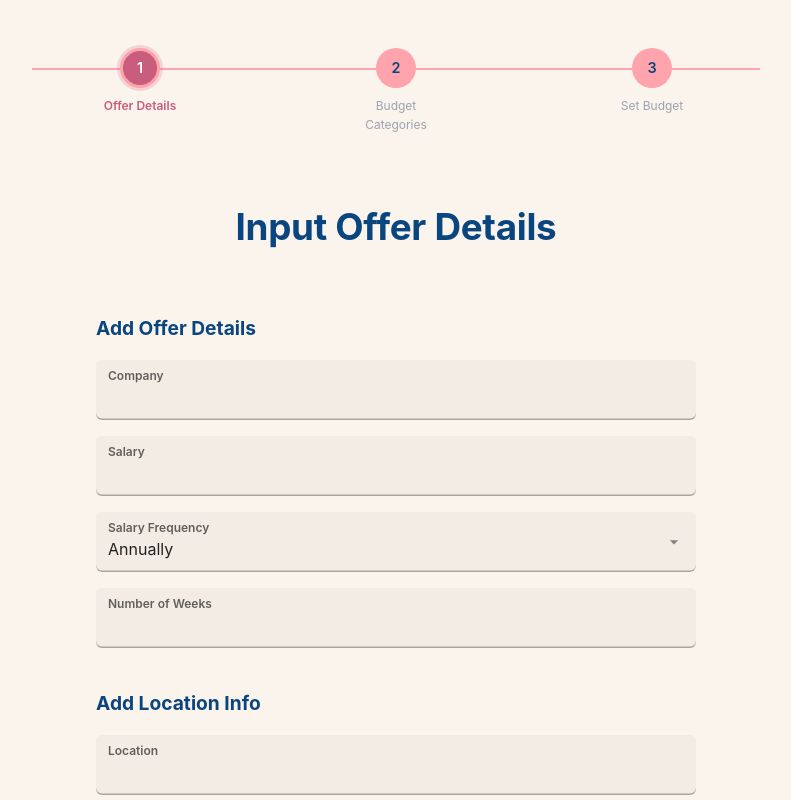
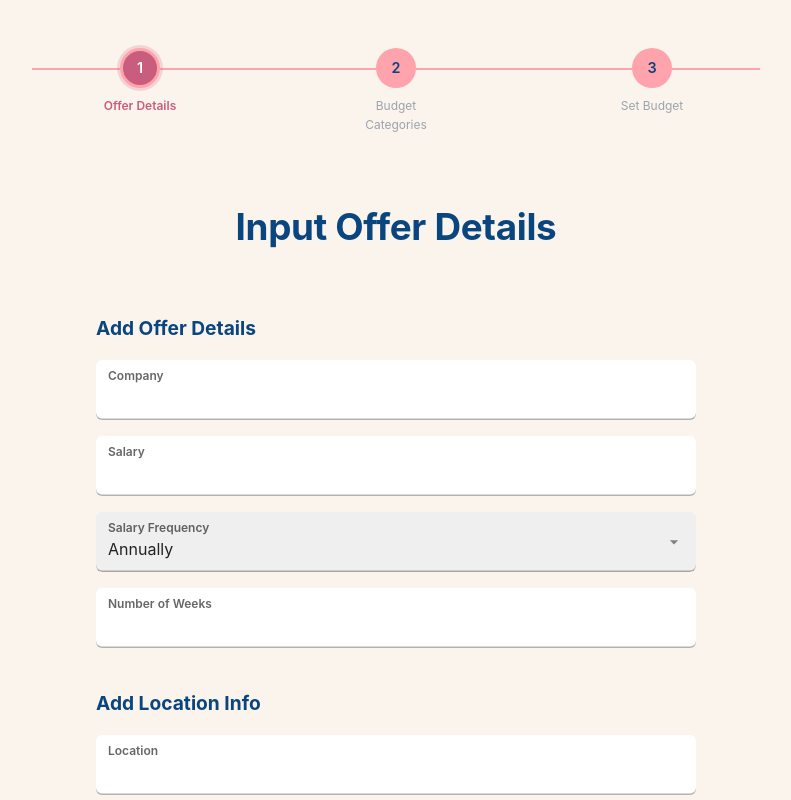
Before and after one commit to inisperos/sunny-savings, a React (Vite) app: page /create in a window 1280 px wide. Shown: the top 800 px of the page, without its empty margins (244-1035 px from the left). Built offline with nearby package versions, Linux system fonts and the light colour scheme.

Commit message:
make input boxes more consistent

```diff
--- a/src/App.css
+++ b/src/App.css
@@ -281,25 +281,11 @@ form {
   padding: 22px 12px 8px 12px; /* more top padding since the label is always raised */
   height: 60px;
   font-size: 16px;
-  background: rgba(0,0,0,0.03);
   box-shadow: inset 0 -1.5px 0 rgba(0,0,0,0.3);
   color: #222;
   font-family: inherit;
   border-radius: 6px;
   transition: all 0.15s ease;
-}
-
-.inp input:hover,
-.inp select:hover {
-  background: rgba(0,0,0,0.05);
-  box-shadow: inset 0 -1.5px 0 rgba(0,0,0,0.5);
-}
-
-.inp input:focus,
-.inp select:focus {
-  background: rgba(0,0,0,0.06);
-  box-shadow: inset 0 -2.5px 0 #3f51b5;
-  outline: none;
 }
 
 /* -------- LABEL (always above) -------- */
```
